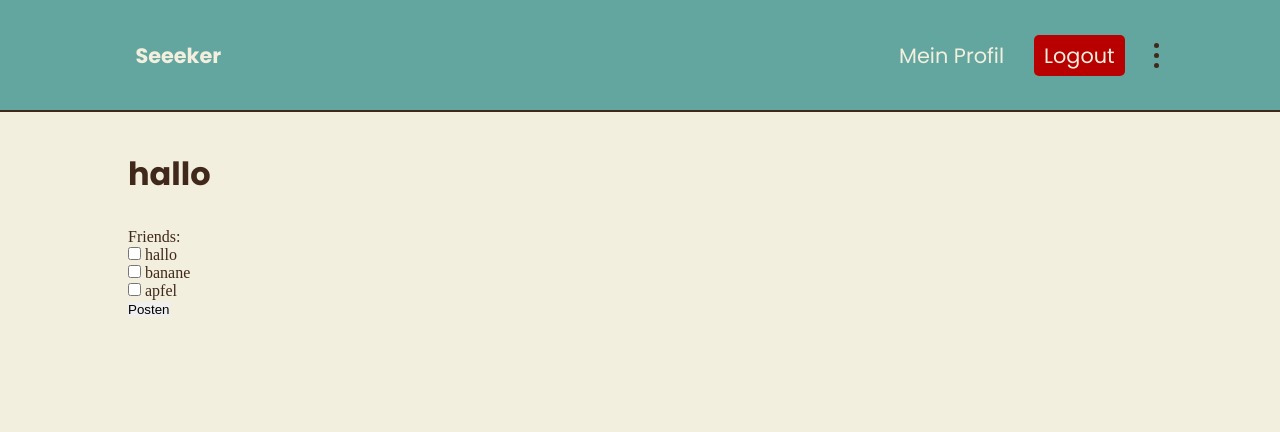
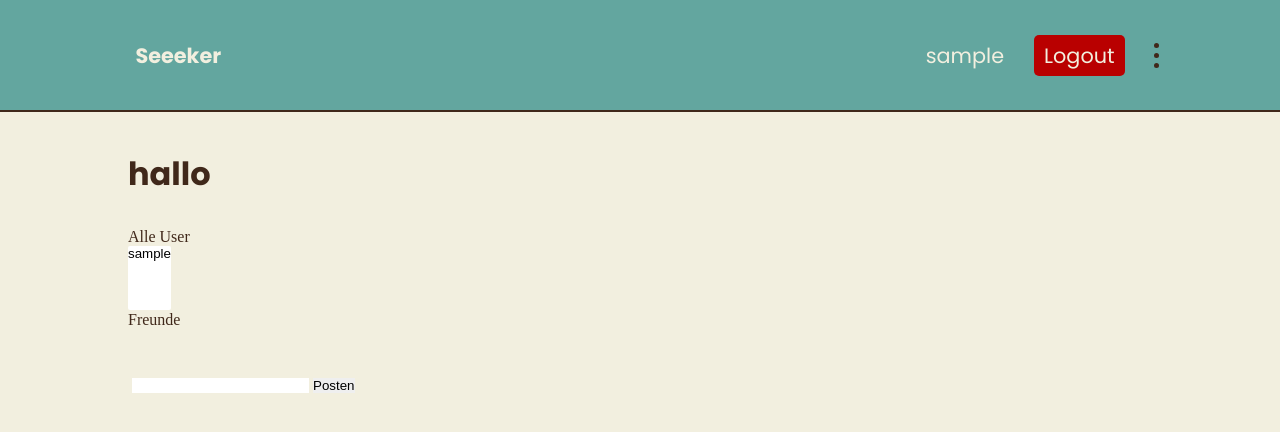
Before and after one commit to kismX/SocICo, a Django app: page /rooms/create_group_chat/ in a window 1280 px wide. Shown: the top 432 px of the page. Run offline with Django 4.2, Linux system fonts and the light colour scheme; the visitor is signed in with stand-in values (Sample User, id 1); data comes from the database, SQL or seed files in the repository; some libraries are stand-ins or nearby versions.

Commit message:
added - groupchats
chat mit mehr als 2 nutzern kann nun erstellt werden, room model aktualisiert, views für chats aktualisiert

```diff
--- a/chats/forms.py
+++ /dev/null
@@ -1,21 +0,0 @@
-from django import forms
-from accounts.models import Friendship, Profile
-from django.contrib.auth import get_user_model
-
-class CreateChatForm(forms.Form):
-    profiles = Profile.objects.all()
-    user = get_user_model()
-    profile = None
-    get_friends = Friendship.objects.filter(from_user=profile, accepted_at__isnull=False) | Friendship.objects.filter(to_user=profile, accepted_at__isnull=False)
-
-    for x in profiles:
-        if x == user:
-           profile = x
-
-    CHOICES = ((1, "hallo"),
-                (2, "banane"),
-                (3, "apfel"))
-
-
-    friend_list = get_friends.values_list()
-    friends = forms.MultipleChoiceField(choices=CHOICES, widget=forms.CheckboxSelectMultiple)
--- a/chats/views.py
+++ b/chats/views.py
@@ -4,7 +4,6 @@ from django.http import HttpResponse
 from django.contrib.auth import get_user_model
 from django.db.utils import IntegrityError
 from accounts.models import Friendship
-from .forms import CreateChatForm
 from .models import Room, Message
 from psycopg2 import errors
 
@@ -15,18 +14,15 @@ def rooms(request):
     user_dict = dict()
     username_list = []
 
+    # Liste mit allen Namen der User in einem Chat erstellen:
     for room in rooms:
-        split_slug = room.slug.split('_')
-        split_slug = [int(i) for i in split_slug]
+        for id in room.user_list:
+            if id != request.user.id:
+                profile = profiles.get(id=id)
+                username_list.append(profile.username)
 
-        for i in split_slug:
-            if i != request.user.id:
-                for profile in profiles:
-                    if i == profile.id:
-                        name = profile.username
-                username_list.append(name)
-
-        if request.user.id in split_slug:
+        # Wenn der eingeloggte User sich in dieser Liste befindet gib sie aus
+        if request.user.id in room.user_list:
             user_dict[room.slug] = username_list
 
         username_list = []
@@ -43,20 +39,15 @@ def room(request, slug):
     user_dict = dict()
     username_list = []
 
-    split_slug = room.slug.split('_')
-    split_slug = [int(i) for i in split_slug]
+    for id in room.user_list:
+        if id != request.user.id:
+            profile = profiles.get(id=id)
+            username_list.append(profile.username)
 
-    for i in split_slug:
-        if i != request.user.id:
-            for profile in profiles:
-                if i == profile.id:
-                    name = profile.username
-            username_list.append(name)
+        if request.user.id in room.user_list:
+            user_dict[room.slug] = username_list
 
-    if request.user.id in split_slug:
-        user_dict[room.slug] = username_list
-
-    username_list = []
+        username_list = []
 
     return render(request, 'chats/room.html', {'room': room, 'messages': messages, 'user_dict': user_dict})
 
@@ -87,13 +78,25 @@ def create_private_chat(request, own_id, foreign_id):
 
 @login_required
 def create_group_chat(request):
-    user = request.user
-    freunde = Friendship.objects.filter(from_user=user, accepted_at__isnull=False) | Friendship.objects.filter(to_user=user, accepted_at__isnull=False)
+    profiles = get_user_model().objects.all()
+    user = request.user.id
+    friends = Friendship.objects.filter(from_user=user, accepted_at__isnull=False) | Friendship.objects.filter(to_user=user, accepted_at__isnull=False)
+    input_list = request.GET.getlist("input_all_users")
+    input_name = request.GET.get("room_name")
+    id_list = [user]
 
-    if request.method == 'POST':
-        form = CreateChatForm(request.POST)
 
-    else:
-        form = CreateChatForm()
+    if input_list != []:
+        for item in input_list:
+            item = int(item)
+            id_list.append(item)
 
-    return render(request, 'chats/create_room.html', {'freunde_liste': freunde, 'form':form})
+        Room.objects.create(name=input_name, slug=str(user)+'_'+'_'.join(input_list), user_list=id_list)
+        return redirect('rooms')
+
+    context = {
+        'profiles': profiles,
+        'friends': friends,
+    }
+
+    return render(request, 'chats/create_room.html', context)
--- a/templates/base.html
+++ b/templates/base.html
@@ -18,7 +18,7 @@
 
         <div class="flex">
             {% if user.is_authenticated %}
-                <a class="profile" href="{% url 'profile_detail' pk=request.user.id %}">Mein Profil</a>
+                <a class="profile" href="{% url 'profile_detail' pk=request.user.id %}">{{ request.user.username }}</a>
                 <a class="logout" href="{% url 'logout' %}">Logout</a>
             {% else %}
                 <a href="{% url 'login' %}">Login</a>
--- a/templates/chats/create_room.html
+++ b/templates/chats/create_room.html
@@ -8,9 +8,25 @@
         <p>{{ friend.id }}</p>
     {% endfor %}
 
-    <form method="post">
+    <form method="get">
         {% csrf_token %}
-        {{ form }}
+
+        <p>Alle User</p>
+        <select name="input_all_users" multiple>
+            {% for profile in profiles %}
+            <option value="{{ profile.id }}">{{ profile }}</option>
+            {% endfor %}
+        </select>
+
+        <p>Freunde</p>
+        <select name="input_friends" multiple>
+            {% for friend in friends %}
+            <option value="{{ friend.id }}">{{ friend }}</option>
+            {% endfor %}
+        </select>
+
+        <input name="room_name" type="text">
+
         <button type="submit">Posten</button>
     </form>
 
```
Also changed, not shown: MDs/sarah.md (+5 -2 lines).
